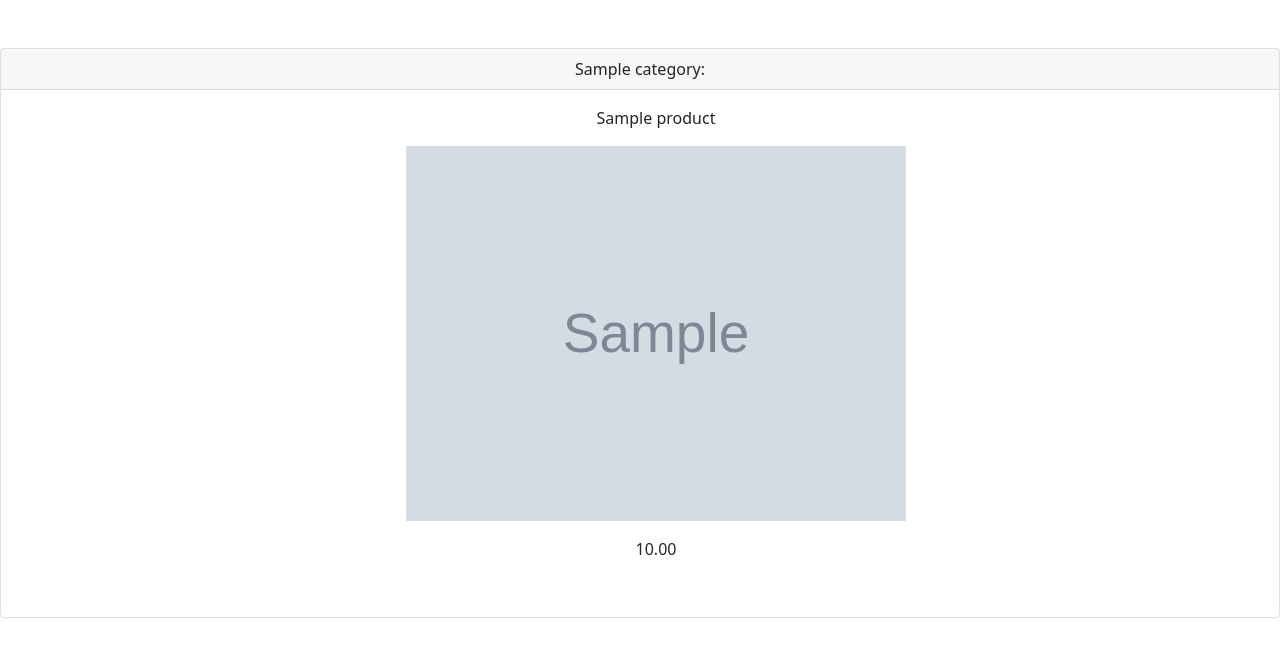
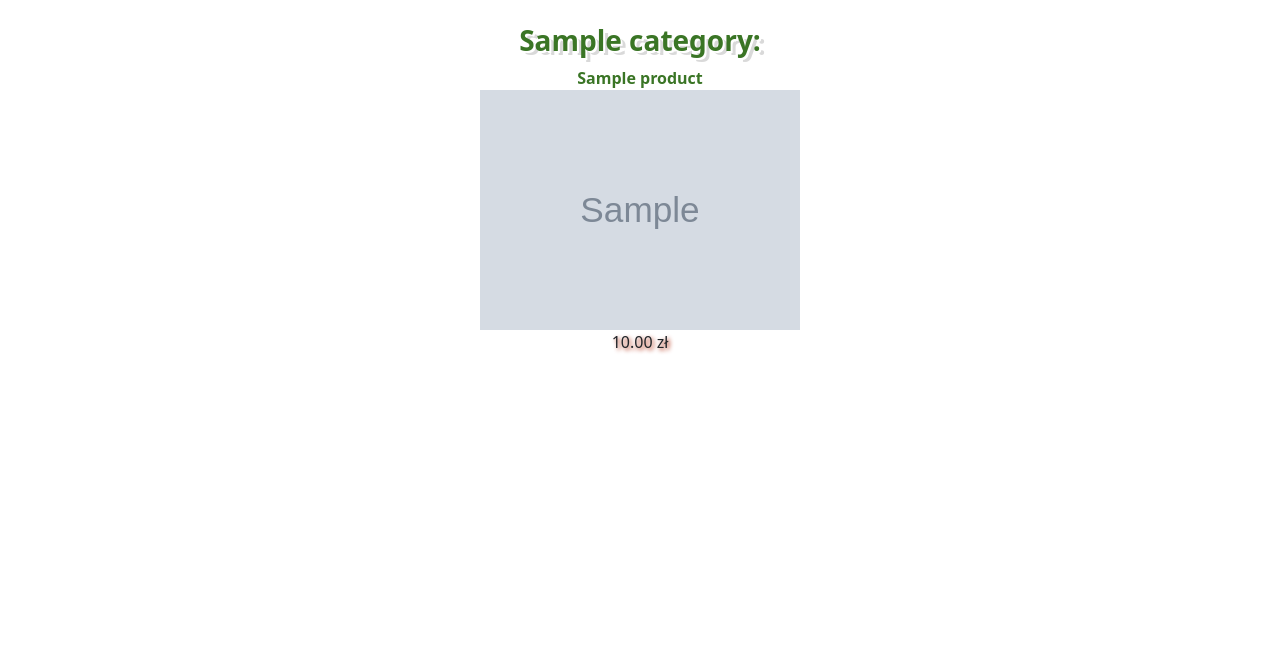
Before and after one commit to swiatekPiotr/mebramp, a Django app: page /1 in a window 1280 px wide. Shown: the part 56-713 px from the top of the page. Run offline with Django 4.2, Linux system fonts and the light colour scheme; tables that the repository leaves empty hold one stand-in row (values such as "Sample post"); grey boxes marked "Sample" are stand-in pictures.

Commit message:
finished template category

```diff
--- a/main/templates/main/base.html
+++ b/main/templates/main/base.html
@@ -54,7 +54,6 @@
   </nav>
 
     <center>
-      <br>
       {% block content %}
       <h1>Hello, world!</h1>
       {% endblock %}
--- a/main/templates/main/category.html
+++ b/main/templates/main/category.html
@@ -4,17 +4,29 @@
 
 {% block content %}
 <br>
-<div class="card">
-    <div class="card-header">
-        {{ name_cat.title }}:
+<div class="container">
+  <div class="row align-items-center">
+    <div>
+      <h3 style="color: #3A7525; font-weight: bold; text-shadow: 2px 2px 0px #FFFFFF,
+      5px 4px 0px rgba(0,0,0,0.15),-40px -40px 20px rgba(206,122,111,0);"> {{ name_cat.title }}: </h3>
     </div>
-    <div class="card-body">
     {% for product in products %}
       {% if product.category_id == name_cat.id %}
-                <ul>{{ product.name }}</ul>
-                <ul><img src="{{ product.product_image1.url }}" width=500></ul>
-                <ul>{{ product.price }}</ul>
+        <div class="col">
+          <a style="color: #3A7525; font-weight: bold; text-decoration: none;" title="view this product"
+             href="product/{{ product.id }}"> {{ product.name }} </a>
           <br>
+          {% if product.category_id == 2 or product.category_id == 4 %}
+            <a title="view this product" href="product/{{ product.id }}">
+              <img width=420 height="210" src="{{ product.product_image1.url }}">
+            </a>
+          {% else %}
+            <a title="view this product" href="product/{{ product.id }}">
+              <img width=320 src="{{ product.product_image1.url }}">
+            </a>
+          {% endif %}
+            <p style="text-shadow: 2px 2px 4px #AF290B;"> {{ product.price }} zł </p>
+        </div>
       {% endif %}
     {% endfor %}
   </div>
```
Lines whose indentation alone changed are shown as unchanged.
